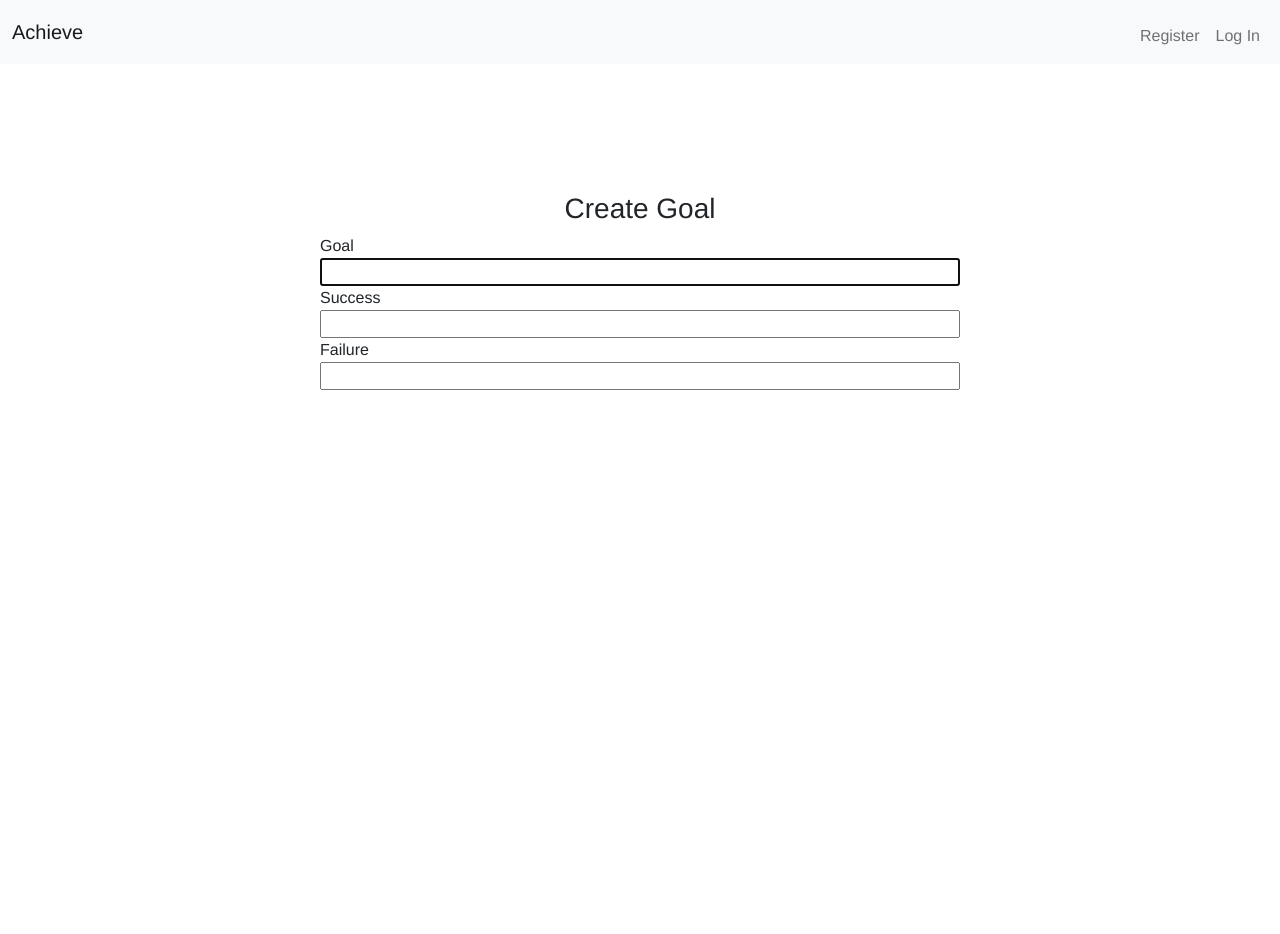
After one commit to Gonpassa/goals-project, a Flask app: page /create in a window 1280 px wide. The commit adds this page. Run offline with Flask 2, Linux system fonts and the light colour scheme; some libraries are stand-ins or nearby versions; some web fonts are replaced.

Commit message:
Dashboard and create goals templates added

```diff
--- a/app.py
+++ b/app.py
@@ -39,7 +39,23 @@ def index():
             return render_template('index.html', username=username[0]['username'])
 
 
-        return render_template('index.html',)
+        return render_template('index.html')
+
+
+#Dashboard
+@app.route("/dashboard", methods = ['GET', 'POST'])
+def dashboard():
+    return render_template('dashboard.html')
+
+
+#CREATE GOAL
+@app.route("/create", methods=['GET','POST'])
+def create():
+    if request.method == 'POST':
+        return render_template('dashboard.html')
+
+    return render_template('create.html')
+
 
 #LOGIN PAGE
 @app.route('/login', methods = ["GET", "POST"])
--- a/static/styles.css
+++ b/static/styles.css
@@ -12,6 +12,7 @@ body {
 
 main{
     width: 100%;
+    height: 700px;
 }
 
 h1{
@@ -23,9 +24,9 @@ h1{
     font-size: 3rem;
 }
 
-section > section{
-    height: 500px;
-    width: 600px;
+section.box > section{
+    height: 50%;
+    width: 40%;
     border: 3px solid blue;
     margin-left: 10%;
 }
@@ -37,9 +38,75 @@ section > h2{
     font-size: 2rem;
 }
 
-section.container{
+section p{
+    font-size: 1.5rem;
+}
+
+section.box {
     background-color: rgba(239,249,255, 1);
     padding: 0;
-    float: left;
+    width: 100%;
+    height: 100%;
     border: 3px solid black;
 }
+
+
+.container h1{
+    text-align: center;
+}
+
+/* dashboard */
+
+.dashboardContainer {
+    display: flex;
+    height: 100%;
+    width: 100%;
+    border: 2px solid black;
+    flex-flow: row wrap;
+    justify-content: space-around;
+    align-content: flex-start;
+}
+
+.dashboardContainer section{
+    display: flex;
+    border: 2px solid red;
+    height: 30%;
+    width: 15%;
+    margin: 5% 0 0 0 ;
+    flex-flow: column wrap;
+    justify-content: space-around;
+    align-items: center;
+
+}
+
+.dashboardChild span{
+   font-size: 1.2rem;
+}
+
+.dashboardChild a{
+    font-size: 3rem;
+    text-decoration: none;
+}
+
+/* create goal */
+
+section.formContainer{
+    display: flex;
+    height: 100%;
+    width: 100%;
+    flex-wrap: wrap;
+    justify-content: center;
+    align-items: flex-start;
+
+}
+
+.formContainer .form{
+    display: flex;
+    flex-flow: column;
+    width: 50%;
+}
+
+h3{
+    text-align: center;
+    margin-top: 10%;
+}
--- /dev/null
+++ b/templates/create.html
@@ -0,0 +1,19 @@
+{% extends "layout.html" %}
+{% block title %}
+    Create
+{% endblock %}
+
+{% block main %}
+    <h3>Create Goal</h3>
+    <section class="formContainer">
+        <form action="/create" method="post" class="form">
+            <label for="goal">Goal</label>
+            <input type="text" autocomplete="off" autofocus id="goal">
+            <label for="success">Success</label>
+            <input type="text" autocomplete="off" autofocus id="success">
+            <label for="failure">Failure</label>
+            <input type="text" autocomplete="off" autofocus id="failure">
+        </form>
+
+    </section>
+{% endblock %}
--- a/templates/dashboard.html
+++ b/templates/dashboard.html
@@ -7,6 +7,9 @@
 
     <h2>Goals</h2>
     <section class="dashboardContainer">
-        <section></section>
+        <section class="dashboardChild">
+            <span>Create a New Goal</span>
+            <a href="/create">+</a>
+        </section>
     </section>
 {% endblock %}
```
Also changed, not shown: goals.db, 3 other files.
